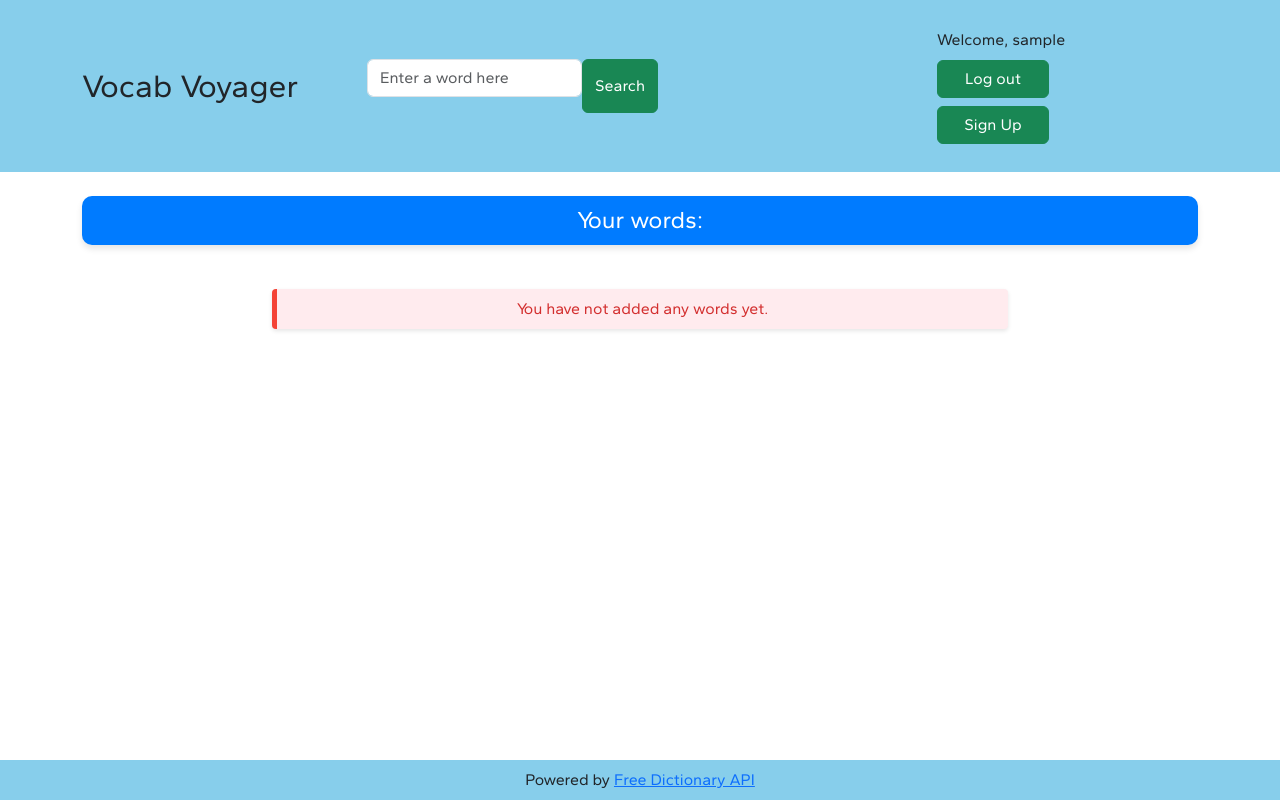
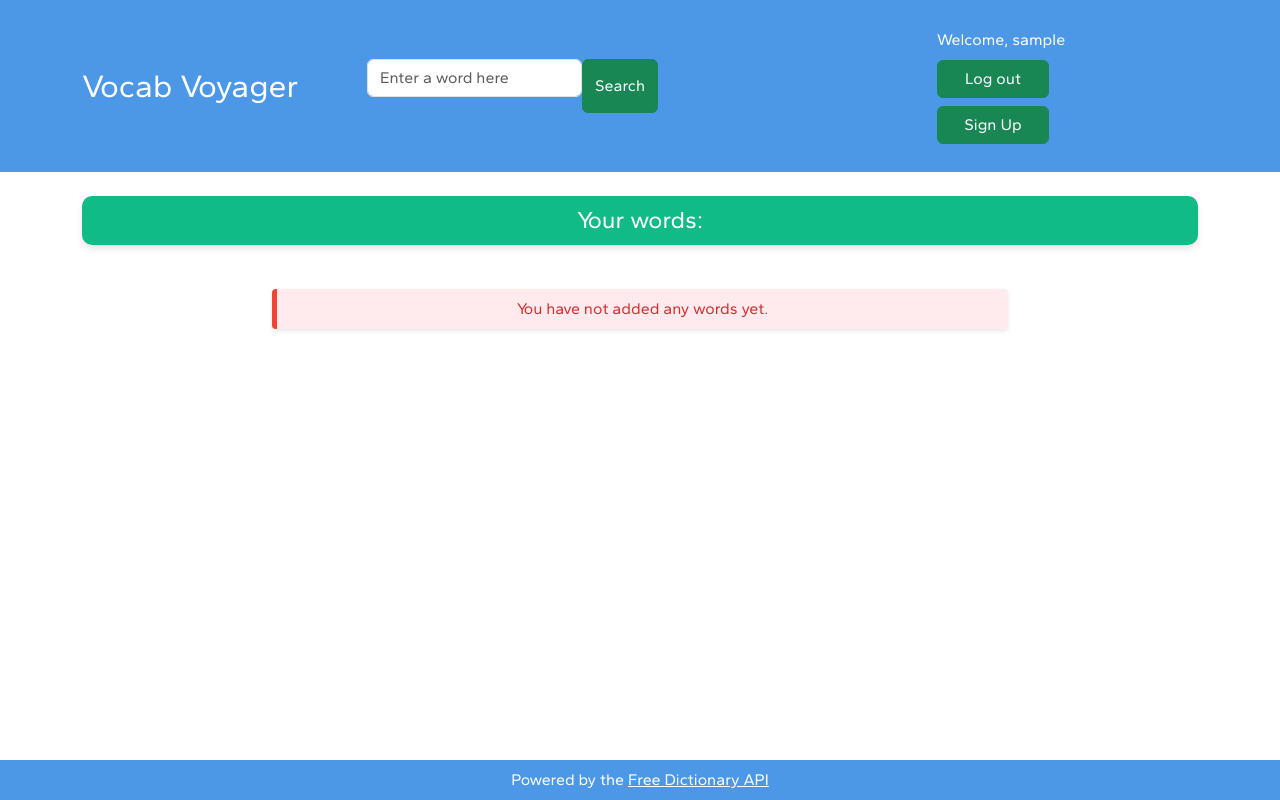
Before and after one commit to isobarbaric/Dictionary, a Django app: page / in a window 1280 px wide. Run offline with Django 4.2, Linux system fonts and the light colour scheme; the visitor is signed in with stand-in values (Sample User, id 1); data that the repository does not hold is empty; some libraries are stand-ins or nearby versions.

Commit message:
removed VocabForm, revised colorscheme

```diff
--- a/dictionary/forms.py
+++ b/dictionary/forms.py
@@ -14,8 +14,3 @@ class RegistrationForm(UserCreationForm):
     class Meta:
         model = User
         fields = ["username", "email", "password1", "password2"]
-
-class VocabForm(forms.ModelForm):
-    class Meta:
-        model = VocabTerm
-        fields = ['word']
--- a/dictionary/static/css/main.css
+++ b/dictionary/static/css/main.css
@@ -5,8 +5,8 @@
 }
 
 .nav-custom {
-    background-color: #87ceeb;
-    /* color: white; */
+    background-color: #4c97e6;
+    color: white;
 }
 
 .word-search {
@@ -28,8 +28,6 @@
     width: 7em;
 }
 
-
-/* highlighted star */
 .fa-star {
     color: gold;
     cursor: pointer;
@@ -49,7 +47,8 @@
 .etymology {
     padding: 1em;
     margin: 1.2em;
-    background-color: aquamarine;
+    background-color: rgb(80, 232, 161);
+    border-radius: 8px;
 }
 
 .partOfSpeech {
@@ -64,7 +63,7 @@ a {
 
 .word-card {
     background: #f8f9fa;
-    border-left: 5px solid #007bff;
+    border-left: 5px solid #11bb88;
     padding: 0.5rem 1rem;
     border-radius: 0.25rem;
     box-shadow: 0 2px 4px rgba(0,0,0,.1);
@@ -83,7 +82,7 @@ a {
 }
 
 .word-header {
-    background-color: #007bff;
+    background-color: #11bb88;
     color: white;
     padding: 10px;
     border-radius: 10px;
@@ -91,8 +90,8 @@ a {
 }
 
 .error-card {
-    background: #ffebee; /* Light red background */
-    border-left: 5px solid #f44336; /* Darker red border on the left */
+    background: #ffebee;
+    border-left: 5px solid #f44336;
     padding: 0.5rem 1rem;
     border-radius: 0.25rem;
     box-shadow: 0 2px 4px rgba(0,0,0,.1);
@@ -102,15 +101,20 @@ a {
 
 .error-card p {
     margin: 0;
-    color: #d32f2f; /* Dark red text color */
+    color: #d32f2f;
     font-weight: 500;
 }
 
 .footer {
+    background-color: #4c97e6;
+    color: white;
     position: fixed;
     text-align: center;
-    background-color: #87ceeb;
     padding: 0.5em;
     bottom: 0;
     width: 100%;
 }
+
+.footer a {
+    color: white;
+}
--- a/dictionary/templates/dictionary/base.html
+++ b/dictionary/templates/dictionary/base.html
@@ -76,7 +76,7 @@
         <br>
 
         <div class="footer">
-            Powered by
+            Powered by the
             <a href="https://dictionaryapi.dev" target="_blank">
                 Free Dictionary API
             </a>
--- a/dictionary/views.py
+++ b/dictionary/views.py
@@ -3,10 +3,10 @@ from django.shortcuts import render, redirect
 from django.contrib.auth import login, logout
 from django.contrib.auth.views import LoginView
 from django.contrib.auth.decorators import login_required
+from spellchecker import SpellChecker
 from .word import Word
-from .forms import WordForm, RegistrationForm, VocabForm
+from .forms import WordForm, RegistrationForm
 from .models import VocabTerm
-from spellchecker import SpellChecker
 
 spell = SpellChecker()
 
@@ -79,6 +79,7 @@ def delete_term(request, current_word):
     return redirect('definition', search_query = current_word)
 
 def definition(request, search_query):
+    search_query = search_query.lower()
     current_word = Word(search_query)
     print(search_query)
 
```
